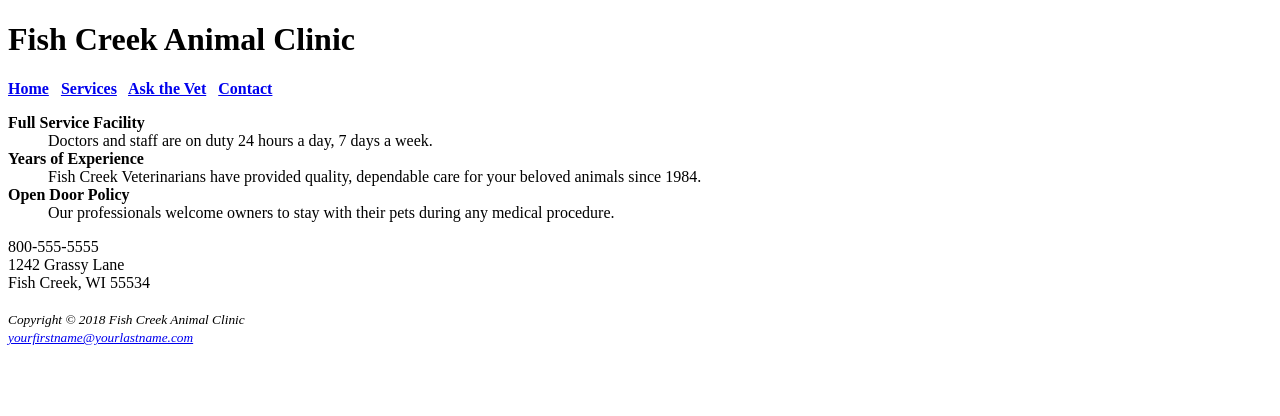
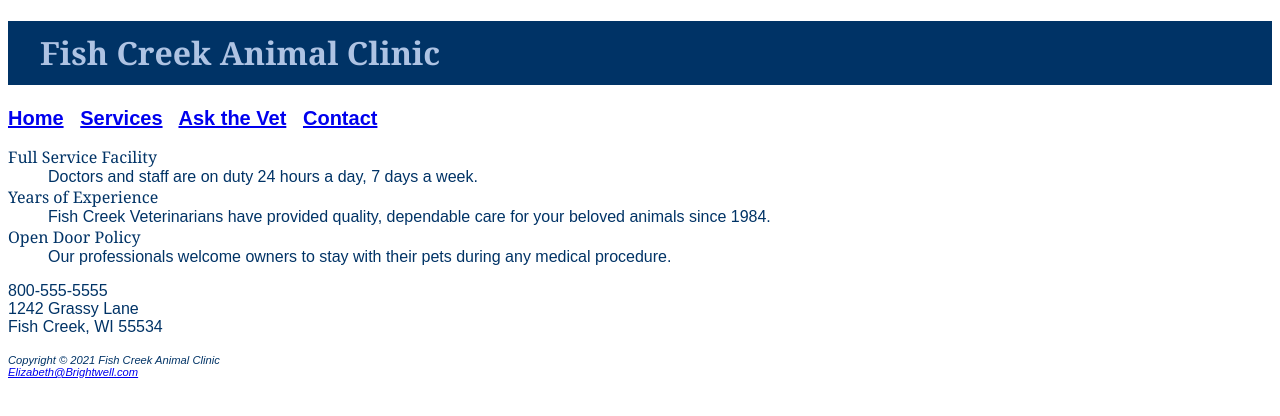
Before and after one commit to 44144Sp21/ch3casestudy-ehbrightwell, a plain HTML site: page index.html in a window 1280 px wide. Drawn offline with Linux system fonts and the light colour scheme.

Commit message:
ch3casestudy
I couldnt figure out how to center it.

```diff
--- /dev/null
+++ b/fishcreek.css
@@ -0,0 +1,38 @@
+ body { background-color: #ffffff;
+     color: #003366;
+    font-family: Arial, Verdana, sans-serif;
+}
+ header { background-color: #003366;
+        color: #aec3e3;
+        font-family: Georgia, "Times New Roman", serif
+     }
+h1 { background-color: #003366;
+        color: #aec3e3;
+        font-family: Georgia, "Times New Roman", serif;
+        line-height: 200%;
+        text-indent: 1em;
+     }
+nav { font-weight: bold;
+    font-size: 1.25em}
+dt {color: #5280C5
+    text-size: 1.1em
+    font-weight: bold;
+    font-family: Georgia, "Times New Roman", serif;
+}
+p.category {
+  background-color: #5280C5
+      font-weight: bold;
+      font-family: Georgia, "Times New Roman", serif;
+}
+
+footer {font-size: .70em;
+font-style: italic;
+}
+#wrapper {margin-left: auto
+    margin-right: auto;
+    width: 80%;
+
+}
+.feature{ color:#003366;
+
+}
--- a/index.html
+++ b/index.html
@@ -3,27 +3,26 @@
 <head>
 <title>LASTNAME Chapter 3 Case Study - Fish Creek Animal Clinic</title>
 <meta charset="utf-8">
+     <link href= "fishcreek.css" rel="stylesheet">
 </head>
 <body>
 <header>
 <h1>Fish Creek Animal Clinic</h1>
 </header>
 <nav>
-<b>
 <a href="index.html">Home</a> &nbsp;
 <a href="services.html">Services</a> &nbsp;
 <a href="askvet.html">Ask the Vet</a> &nbsp;
 <a href="contact.html">Contact</a>
-</b>
 </nav>
 <main>
 <dl>
-<dt><strong>Full Service Facility</strong></dt>
+<dt>Full Service Facility</dt>
   <dd>Doctors and staff are on duty 24 hours a day, 7 days a week.</dd>
-<dt><strong>Years of Experience</strong></dt>
+<dt>Years of Experience</dt>
 <dd>Fish Creek Veterinarians have provided quality, dependable care for your beloved
 animals since 1984.</dd>
-<dt><strong>Open Door Policy</strong></dt>
+<dt>Open Door Policy</dt>
 <dd>Our professionals welcome owners to stay with their pets during any medical
 procedure.</dd>
 </dl>
@@ -34,9 +33,8 @@ Fish Creek, WI 55534<br><br>
 </div>
 </main>
 <footer>
-<small><i>Copyright &copy; 2018 Fish Creek Animal Clinic<br>
-<a href="mailto:yourfirstname@yourlastname.com">yourfirstname@yourlastname.com</a>
-</i></small>
+Copyright &copy; 2021 Fish Creek Animal Clinic<br>
+<a href="mailto:Elizabeth@Brightwell.com">Elizabeth@Brightwell.com</a>
 </footer>
 </body>
 </html>
```
Also changed, not shown: services.html (+9 -8 lines).
